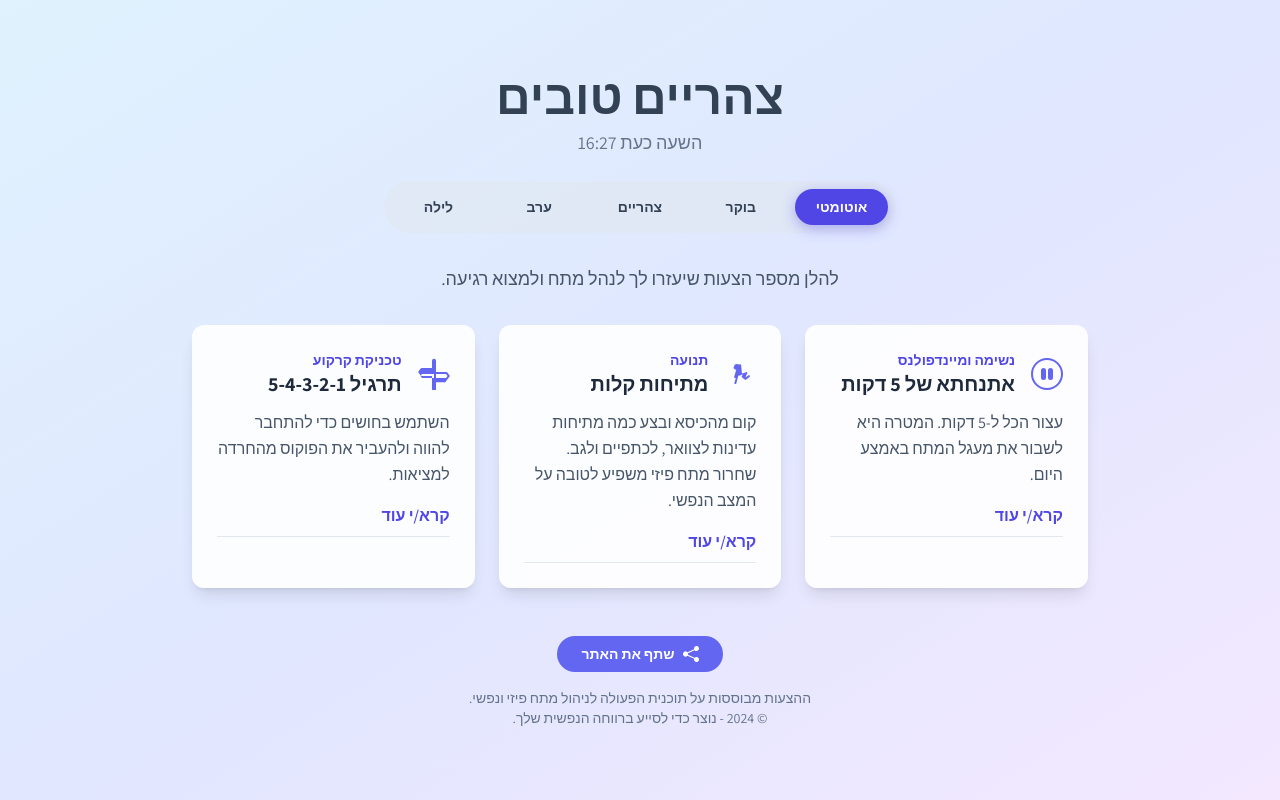
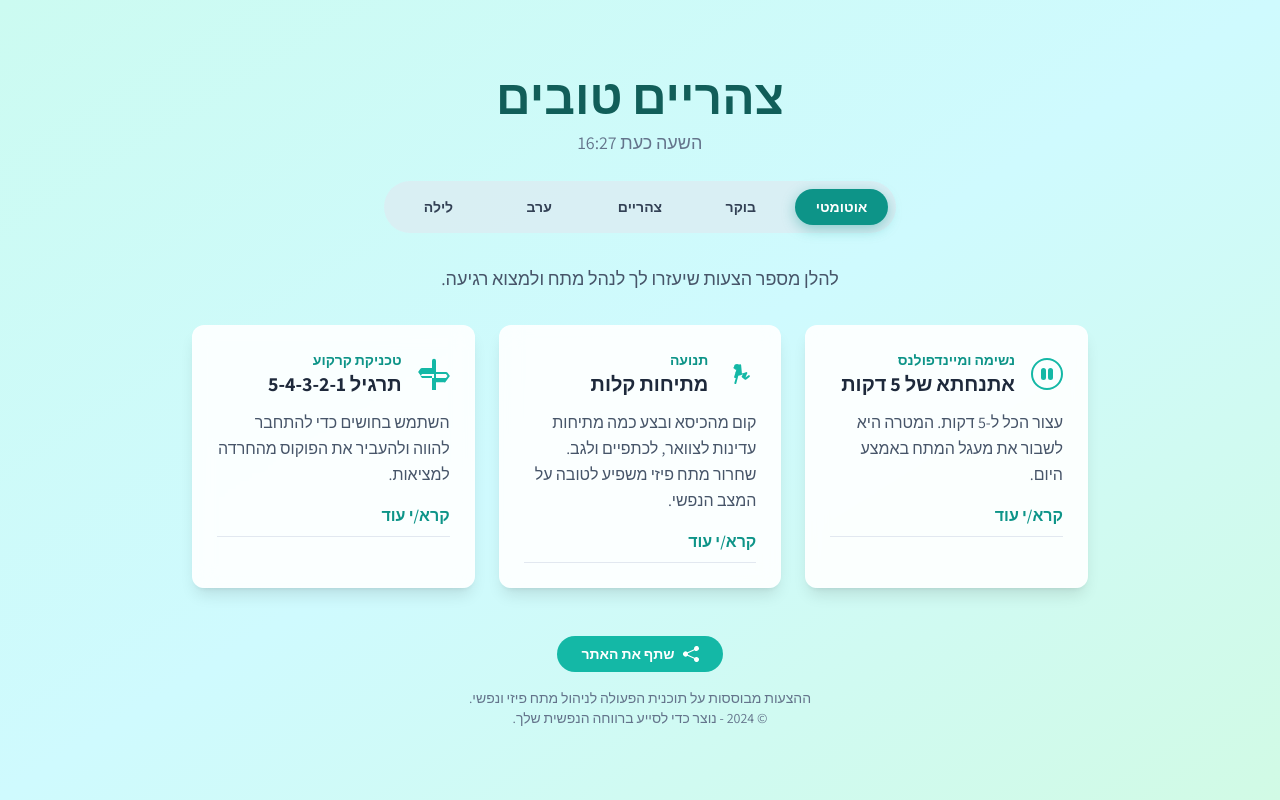
Before and after one commit to RoyKulik/stress-release, a plain HTML site: page index.html in a window 1280 px wide. Drawn offline with nearby package versions, Linux system fonts and the light colour scheme.

Commit message:
Update index.html

```diff
--- a/index.html
+++ b/index.html
@@ -26,9 +26,9 @@
             transition: all 0.2s ease-in-out;
         }
         .control-btn.active {
-            background-color: #4f46e5; /* indigo-600 */
+            background-color: #0d9488; /* teal-600 */
             color: white;
-            box-shadow: 0 4px 14px 0 rgba(79, 70, 229, 0.39);
+            box-shadow: 0 4px 14px 0 rgba(13, 148, 136, 0.39);
         }
         .details-content {
             max-height: 0;
@@ -47,10 +47,10 @@
 </head>
 <body class="bg-slate-100 dark:bg-slate-900 text-slate-800 dark:text-slate-200">
 
-    <div class="min-h-screen w-full flex flex-col items-center justify-center p-4 bg-gradient-to-br from-sky-100 via-indigo-100 to-purple-100 dark:from-sky-900 dark:via-indigo-900 dark:to-purple-900">
+    <div class="min-h-screen w-full flex flex-col items-center justify-center p-4 bg-gradient-to-br from-teal-100 via-cyan-100 to-emerald-100 dark:from-teal-900 dark:via-cyan-900 dark:to-emerald-900">
 
         <div class="text-center w-full max-w-4xl mx-auto mb-6">
-            <h1 id="time-greeting" class="text-4xl md:text-5xl font-bold text-slate-700 dark:text-slate-100 mb-2">טוען...</h1>
+            <h1 id="time-greeting" class="text-4xl md:text-5xl font-bold text-teal-800 dark:text-teal-100 mb-2">טוען...</h1>
             <p id="current-time" class="text-lg text-slate-500 dark:text-slate-400"></p>
         </div>
 
@@ -70,7 +70,7 @@
         </div>
 
         <footer class="mt-12 text-center text-sm text-slate-500 dark:text-slate-400">
-             <button id="share-btn" class="mb-4 bg-indigo-500 hover:bg-indigo-600 text-white font-bold py-2 px-6 rounded-full inline-flex items-center">
+             <button id="share-btn" class="mb-4 bg-teal-500 hover:bg-teal-600 text-white font-bold py-2 px-6 rounded-full inline-flex items-center">
                 <svg xmlns="http://www.w3.org/2000/svg" width="16" height="16" fill="currentColor" class="bi bi-share-fill ml-2" viewBox="0 0 16 16"><path d="M11 2.5a2.5 2.5 0 1 1 .603 1.628l-6.718 3.12a2.5 2.5 0 0 1 0 1.504l6.718 3.12a2.5 2.5 0 1 1-.488.876l-6.718-3.12a2.5 2.5 0 1 1 0-3.256l6.718-3.12A2.5 2.5 0 0 1 11 2.5"/></svg>
                 <span>שתף את האתר</span>
             </button>
@@ -325,17 +325,17 @@
                     card.className = 'card rounded-xl p-6 shadow-lg';
                     card.innerHTML = `
                         <div class="flex items-center mb-3">
-                            <div class="text-indigo-500 dark:text-indigo-400 ml-4">
+                            <div class="text-teal-500 dark:text-teal-400 ml-4">
                                 ${suggestion.icon}
                             </div>
                             <div>
-                                <p class="text-sm font-semibold text-indigo-600 dark:text-indigo-400">${suggestion.type}</p>
+                                <p class="text-sm font-semibold text-teal-600 dark:text-teal-400">${suggestion.type}</p>
                                 <h3 class="text-xl font-bold text-slate-800 dark:text-slate-100">${suggestion.title}</h3>
                             </div>
                         </div>
                         <p class="text-slate-600 dark:text-slate-300 text-base leading-relaxed">${suggestion.description}</p>
                         <div class="w-full mt-4">
-                            <button class="details-toggle text-indigo-600 dark:text-indigo-400 font-semibold" data-target="details-${period}-${index}">קרא/י עוד</button>
+                            <button class="details-toggle text-teal-600 dark:text-teal-400 font-semibold" data-target="details-${period}-${index}">קרא/י עוד</button>
                             <div id="details-${period}-${index}" class="details-content text-slate-600 dark:text-slate-300 border-t border-slate-200 dark:border-slate-700 mt-2">
                                 ${suggestion.details}
                             </div>
```
